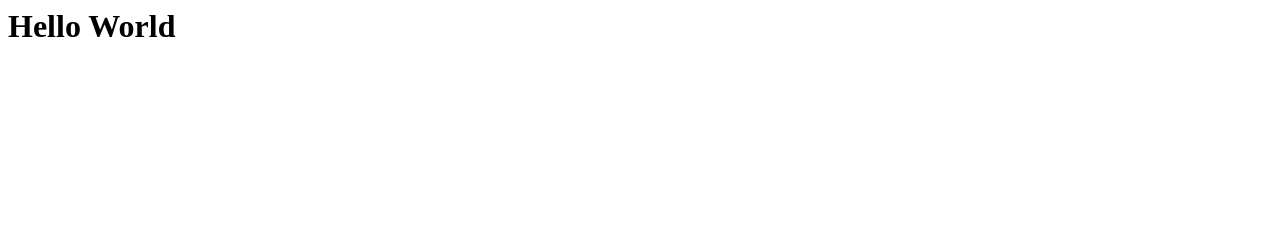
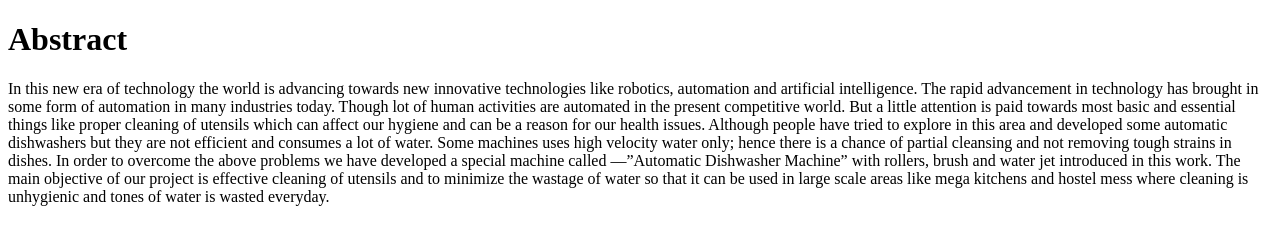
Before and after one commit to anurag07chauhan/anurag07chauhan.github.io, a plain HTML site: page Index.html in a window 1280 px wide. Drawn offline with Linux system fonts and the light colour scheme.

Commit message:
New html file structure

```diff
--- a/Index.html
+++ b/Index.html
@@ -1 +1,12 @@
-<h1>Hello World</h1>
+ <!DOCTYPE html>
+<html lang="en">
+<head>
+    <meta charset="UTF-8">
+    <meta name="viewport" content="width=device-width, initial-scale=1.0">
+    <title>Hello World</title>
+</head>
+<body>
+    <h1>Abstract</h1>
+    In this new era of technology the world is advancing towards new innovative technologies like robotics, automation and artificial intelligence. The rapid advancement in technology has brought in some form of automation in many industries today. Though lot of human activities are automated in the present competitive world. But a little attention is paid towards most basic and essential things like proper cleaning of utensils which can affect our hygiene and can be a reason for our health issues. Although people have tried to explore in this area and developed some automatic dishwashers but they are not efficient and consumes a lot of water. Some machines uses high velocity water only; hence there is a chance of partial cleansing and not removing tough strains in dishes. In order to overcome the above problems we have developed a special machine called ―”Automatic Dishwasher Machine” with rollers, brush and water jet introduced in this work. The main objective of our project is effective cleaning of utensils and to minimize the wastage of water so that it can be used in large scale areas like mega kitchens and hostel mess where cleaning is unhygienic and tones of water is wasted everyday.
+</body>
+</html>
```
